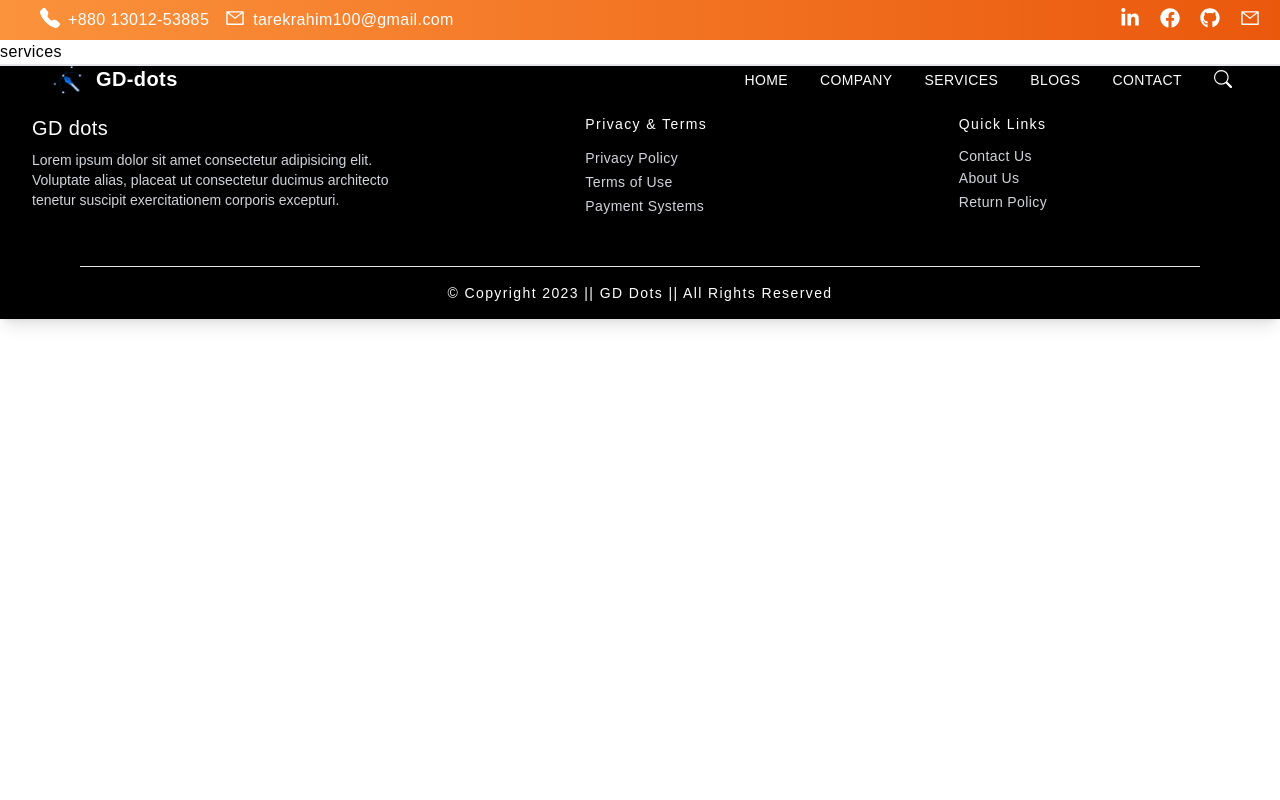
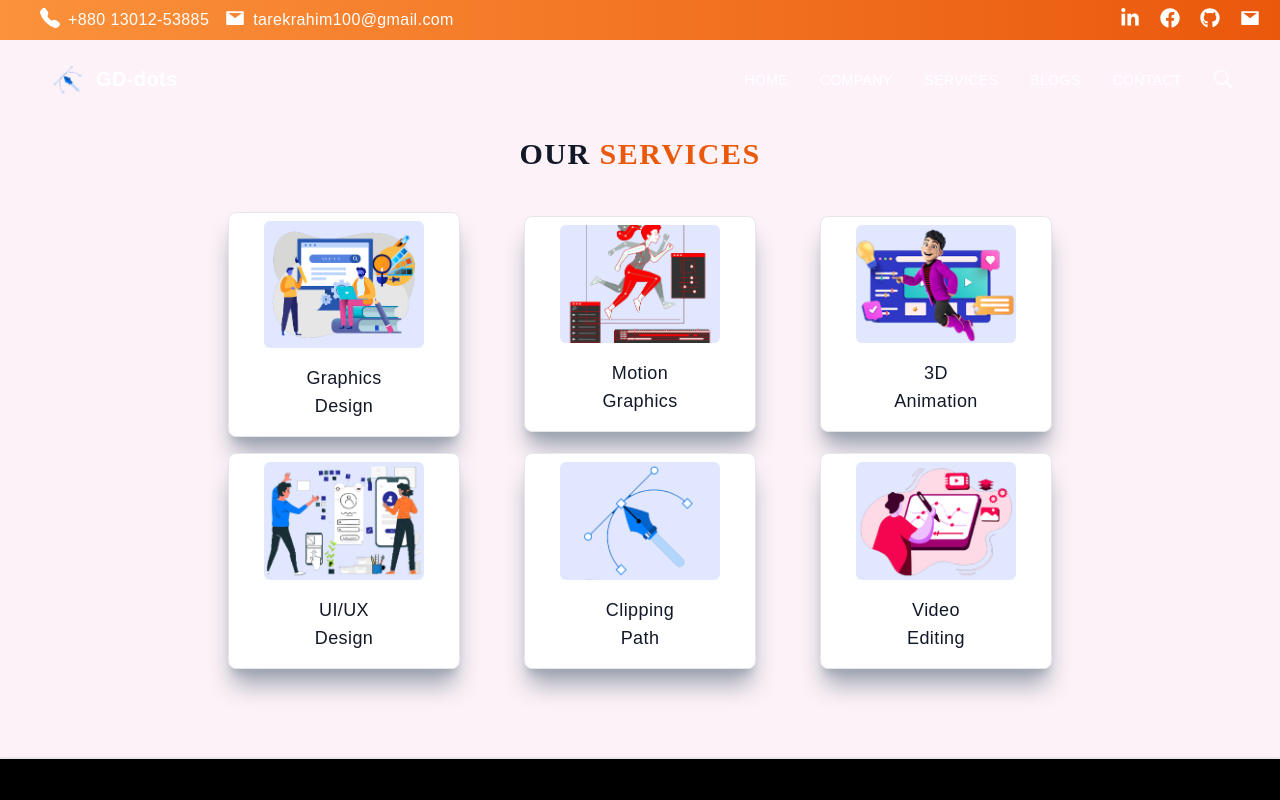
Before and after one commit to MdTanvirHassan/GD-dots, a Next.js app: page /services in a window 1280 px wide. Shown: the top 800 px of the page. Built offline with nearby package versions, Linux system fonts and the light colour scheme.

Commit message:
Completed services.

```diff
--- a/components/NavBanner.js
+++ b/components/NavBanner.js
@@ -1,6 +1,6 @@
 import React from 'react'
 import { BsFillTelephoneFill } from 'react-icons/bs';
-import { AiOutlineMail} from 'react-icons/ai';
+import {AiFillMail} from 'react-icons/ai';
 import { FaFacebook, FaGithub, FaLinkedinIn } from 'react-icons/fa';
 
 const NavBanner = () => {
@@ -20,7 +20,7 @@ const NavBanner = () => {
                     rel='noreferrer'
                     className='flex space-x-2'
                   >
-                    <AiOutlineMail className='text-xl'/>
+                    <AiFillMail className='text-xl'/>
                      <span className='hidden md:block'>tarekrahim100@gmail.com</span>
                     </a>
                 </li>
@@ -64,7 +64,7 @@ const NavBanner = () => {
                 target="_blank"
                 rel="noreferrer">
                 <div className="text-xl  cursor-pointer hover:scale-105 ease-in duration-300 ">
-                  <AiOutlineMail />
+                  <AiFillMail/>
                 </div>
               </a>
             </li>
--- a/pages/index.js
+++ b/pages/index.js
@@ -1,6 +1,7 @@
 import Banner from '@/components/Banner'
 import Head from 'next/head'
 import Company from './company'
+import Services from './services'
 
 export default function Home() {
   return (
@@ -13,6 +14,7 @@ export default function Home() {
       </Head>
      <Banner/>
      <Company/>
+     <Services/>
     </>
   )
 }
--- a/pages/services.js
+++ b/pages/services.js
@@ -1,9 +1,85 @@
+import Image from 'next/image'
 import React from 'react'
+import img from '../public/assets/u3.png'
+import img2 from '../public/assets/2.png'
+import img3 from '../public/assets/3.png'
+import img4 from '../public/assets/4.png'
+import img5 from '../public/assets/5.png'
+import img6 from '../public/assets/6.png'
 
-const services = () => {
+const Services = () => {
   return (
-    <div>services</div>
+    <div id='services' className='bg-pink-50'>
+      <section className="text-gray-600 body-font">
+  <div className="container px-5 py-24 mx-auto">
+    <div className="flex flex-wrap w-full mb-10 flex-col items-center text-center">
+      <h1 className="sm:text-3xl text-2xl font-bolder title-font mb-2 text-gray-900 uppercase tracking-wider">
+        Our <span className='text-orange-600'>Services</span>
+        </h1>
+    </div>
+
+    <div className="flex flex-wrap -m-4 justify-center text-center items-center p-0 mx-auto px-0 md:px-44">
+
+      <div className="xl:w-1/3 md:w-1/2 w-full px-0 py-2  md:px-8">
+        <div className="bg-white border border-gray-200 py-2 rounded-lg shadow-xl shadow-gray-400">
+          <div className="w-40  inline-flex items-center justify-center rounded-md bg-indigo-100 text-indigo-500 mb-4">
+            <Image src={img} className="w-full h-full rounded-lg" alt='..'/>
+          </div>
+          <h2 className="text-lg text-gray-900 font-medium title-font mb-2">Graphics <br /> Design</h2>
+        </div>
+      </div>
+
+      <div className="xl:w-1/3 md:w-1/2 w-full px-0 py-2  md:px-8">
+        <div className="bg-white border border-gray-200 py-2 rounded-lg shadow-xl shadow-gray-400">
+          <div className="w-40  inline-flex items-center justify-center rounded-md bg-indigo-100 text-indigo-500 mb-4">
+            <Image src={img2} className="w-full h-full rounded-lg" alt='..'/>
+          </div>
+          <h2 className="text-lg text-gray-900 font-medium title-font mb-2"> Motion<br /> Graphics</h2>
+        </div>
+      </div>
+
+      <div className="xl:w-1/3 md:w-1/2 w-full px-0 py-2  md:px-8">
+        <div className="bg-white border border-gray-200 py-2 rounded-lg shadow-xl shadow-gray-400">
+          <div className="w-40  inline-flex items-center justify-center rounded-md bg-indigo-100 text-indigo-500 mb-4">
+            <Image src={img3} className="w-full h-full rounded-lg" alt='..'/>
+          </div>
+          <h2 className="text-lg text-gray-900 font-medium title-font mb-2">3D <br /> Animation</h2>
+        </div>
+      </div>
+
+      <div className="xl:w-1/3 md:w-1/2 w-full px-0 py-2  md:px-8">
+        <div className="bg-white border border-gray-200 py-2 rounded-lg shadow-xl shadow-gray-400">
+          <div className="w-40  inline-flex items-center justify-center rounded-md bg-indigo-100 text-indigo-500 mb-4">
+            <Image src={img4} className="w-full h-full rounded-lg" alt='..'/>
+          </div>
+          <h2 className="text-lg text-gray-900 font-medium title-font mb-2">UI/UX <br /> Design</h2>
+        </div>
+      </div>
+
+
+      <div className="xl:w-1/3 md:w-1/2 w-full px-0 py-2  md:px-8">
+        <div className="bg-white border border-gray-200 py-2 rounded-lg shadow-xl shadow-gray-400">
+          <div className="w-40  inline-flex items-center justify-center rounded-md bg-indigo-100 text-indigo-500 mb-4">
+            <Image src={img5} className="w-full h-full rounded-lg" alt='..'/>
+          </div>
+          <h2 className="text-lg text-gray-900 font-medium title-font mb-2">Clipping<br /> Path</h2>
+        </div>
+      </div>
+
+      <div className="xl:w-1/3 md:w-1/2 w-full px-0 py-2  md:px-8">
+        <div className="bg-white border border-gray-200 py-2 rounded-lg shadow-xl shadow-gray-400">
+          <div className="w-40  inline-flex items-center justify-center rounded-md bg-indigo-100 text-indigo-500 mb-4">
+            <Image src={img6} className="w-full h-full rounded-lg" alt='..'/>
+          </div>
+          <h2 className="text-lg text-gray-900 font-medium title-font mb-2">Video <br /> Editing</h2>
+        </div>
+      </div>
+    </div>
+
+  </div>
+</section>
+    </div>
   )
 }
 
-export default services
+export default Services
```
Also changed, not shown: public/assets/U3.png (renamed from public/assets/Untitled-3.png).
